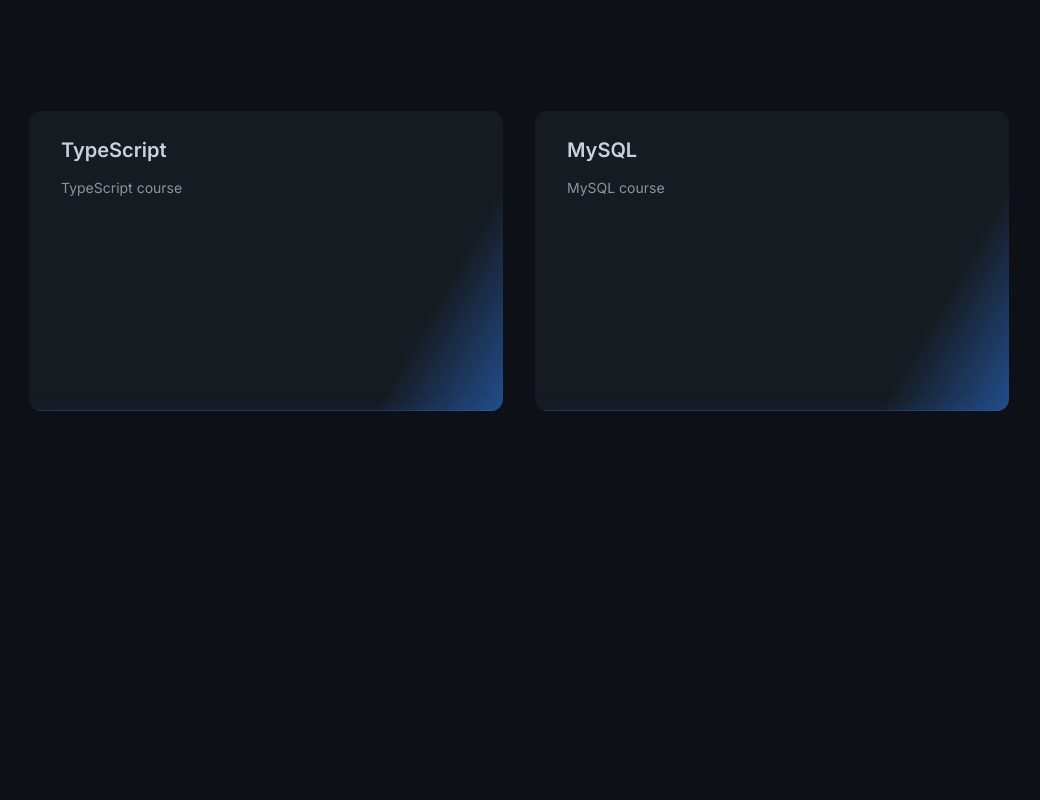
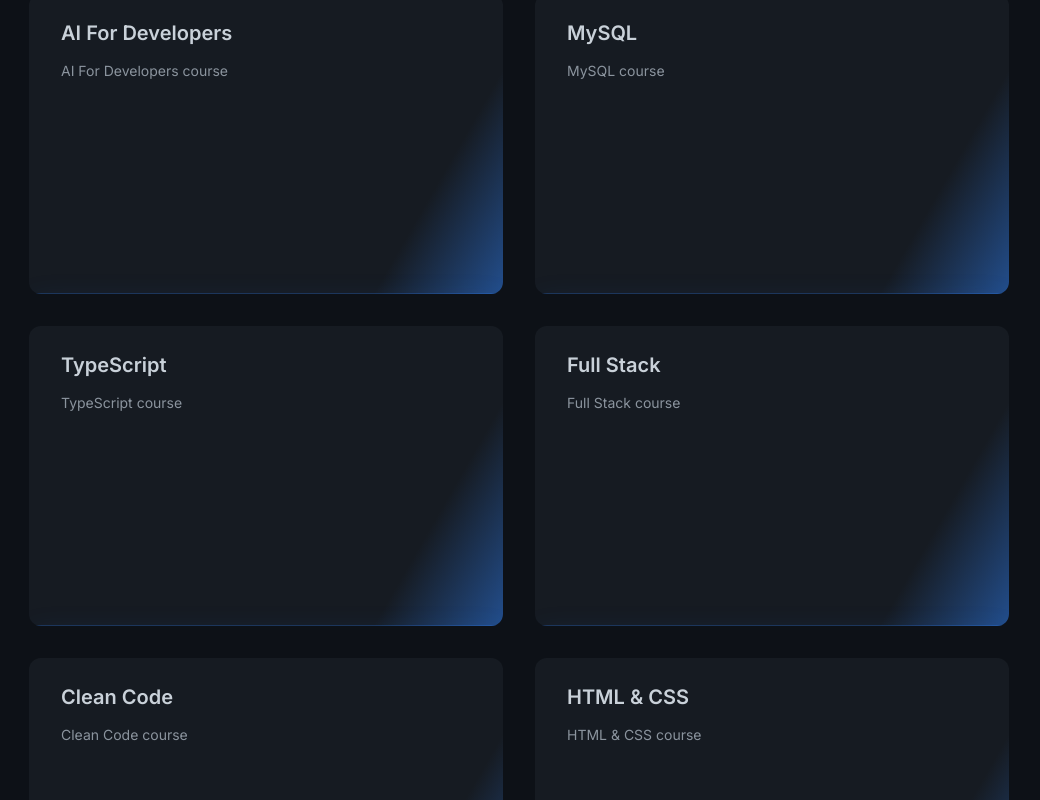
Before and after one commit to RonFelsenfeld/personal-website, a Next.js app: page / in a window 1280 px wide. Shown: the part 2840-3640 px from the top of the page, without its empty margins (121-1161 px from the left). Before the commit the page ends 3398 px from the top, so only its background shows below. Built offline with nearby package versions, Linux system fonts and the light colour scheme.

Commit message:
chore(education) - add education data

```diff
--- a/src/constants/education.constants.ts
+++ b/src/constants/education.constants.ts
@@ -9,6 +9,27 @@
 const { educationSection: educationSectionI18n } = i18n
 
 export const educationData: Record<EducationItemName, EducationItemData> = {
+  [EducationItemName.AIForDevelopers]: {
+    id: 'ai-for-developers-course',
+    title:
+      educationSectionI18n.educationTexts[EducationItemName.AIForDevelopers]
+        .title,
+    description:
+      educationSectionI18n.educationTexts[EducationItemName.AIForDevelopers]
+        .description,
+    institution: InstitutionName.YanivArad,
+    skills: ['AI', 'Development'],
+    completedAt: new Date('2025-07-01'),
+  },
+  [EducationItemName.MySQL]: {
+    id: 'mysql-course',
+    title: educationSectionI18n.educationTexts[EducationItemName.MySQL].title,
+    description:
+      educationSectionI18n.educationTexts[EducationItemName.MySQL].description,
+    institution: InstitutionName.Udemy,
+    skills: ['MySQL'],
+    completedAt: new Date('2025-03-01'),
+  },
   [EducationItemName.TypeScript]: {
     id: 'typescript-course',
     title:
@@ -18,15 +39,38 @@
         .description,
     institution: InstitutionName.Udemy,
     skills: ['TypeScript'],
-    completedAt: new Date('2024-01-01'),
+    completedAt: new Date('2024-08-01'),
   },
-  [EducationItemName.MySQL]: {
-    id: 'mysql-course',
-    title: educationSectionI18n.educationTexts[EducationItemName.MySQL].title,
+  [EducationItemName.FullStack]: {
+    id: 'full-stack-course',
+    title:
+      educationSectionI18n.educationTexts[EducationItemName.FullStack].title,
     description:
-      educationSectionI18n.educationTexts[EducationItemName.MySQL].description,
-    institution: InstitutionName.Udemy,
-    skills: ['MySQL'],
+      educationSectionI18n.educationTexts[EducationItemName.FullStack]
+        .description,
+    institution: InstitutionName.CodingAcademy,
+    skills: ['Full Stack'],
     completedAt: new Date('2024-05-01'),
   },
+  [EducationItemName.CleanCode]: {
+    id: 'clean-code-course',
+    title:
+      educationSectionI18n.educationTexts[EducationItemName.CleanCode].title,
+    description:
+      educationSectionI18n.educationTexts[EducationItemName.CleanCode]
+        .description,
+    institution: InstitutionName.Udemy,
+    skills: ['Clean Code'],
+    completedAt: new Date('2023-08-01'),
+  },
+  [EducationItemName.HTMLCSS]: {
+    id: 'html-css-course',
+    title: educationSectionI18n.educationTexts[EducationItemName.HTMLCSS].title,
+    description:
+      educationSectionI18n.educationTexts[EducationItemName.HTMLCSS]
+        .description,
+    institution: InstitutionName.Udemy,
+    skills: ['HTML', 'CSS'],
+    completedAt: new Date('2023-03-01'),
+  },
 }
--- a/src/constants/texts.constants.ts
+++ b/src/constants/texts.constants.ts
@@ -67,13 +67,29 @@
   description:
     "I'm always looking to grow and learn new skills. These courses and certifications represent my ongoing journey to stay current with technology and expand my capabilities as a developer. There's something exciting about discovering new ways to solve problems and build better things.",
   educationTexts: {
+    [EducationItemName.AIForDevelopers]: {
+      title: 'AI For Developers',
+      description: 'AI For Developers course',
+    },
+    [EducationItemName.MySQL]: {
+      title: 'MySQL',
+      description: 'MySQL course',
+    },
     [EducationItemName.TypeScript]: {
       title: 'TypeScript',
       description: 'TypeScript course',
     },
-    [EducationItemName.MySQL]: {
-      title: 'MySQL',
-      description: 'MySQL course',
+    [EducationItemName.FullStack]: {
+      title: 'Full Stack',
+      description: 'Full Stack course',
+    },
+    [EducationItemName.CleanCode]: {
+      title: 'Clean Code',
+      description: 'Clean Code course',
+    },
+    [EducationItemName.HTMLCSS]: {
+      title: 'HTML & CSS',
+      description: 'HTML & CSS course',
     },
   },
 }
--- a/src/types/education.types.ts
+++ b/src/types/education.types.ts
@@ -1,9 +1,15 @@
 export enum EducationItemName {
+  AIForDevelopers = 'AIForDevelopers',
+  MySQL = 'MySQL',
   TypeScript = 'TypeScript',
-  MySQL = 'MySQL',
+  FullStack = 'FullStack',
+  CleanCode = 'CleanCode',
+  HTMLCSS = 'HTMLCSS',
 }
 
 export enum InstitutionName {
+  CodingAcademy = 'Coding Academy',
+  YanivArad = 'Yaniv Arad',
   Udemy = 'Udemy',
 }
 
```
